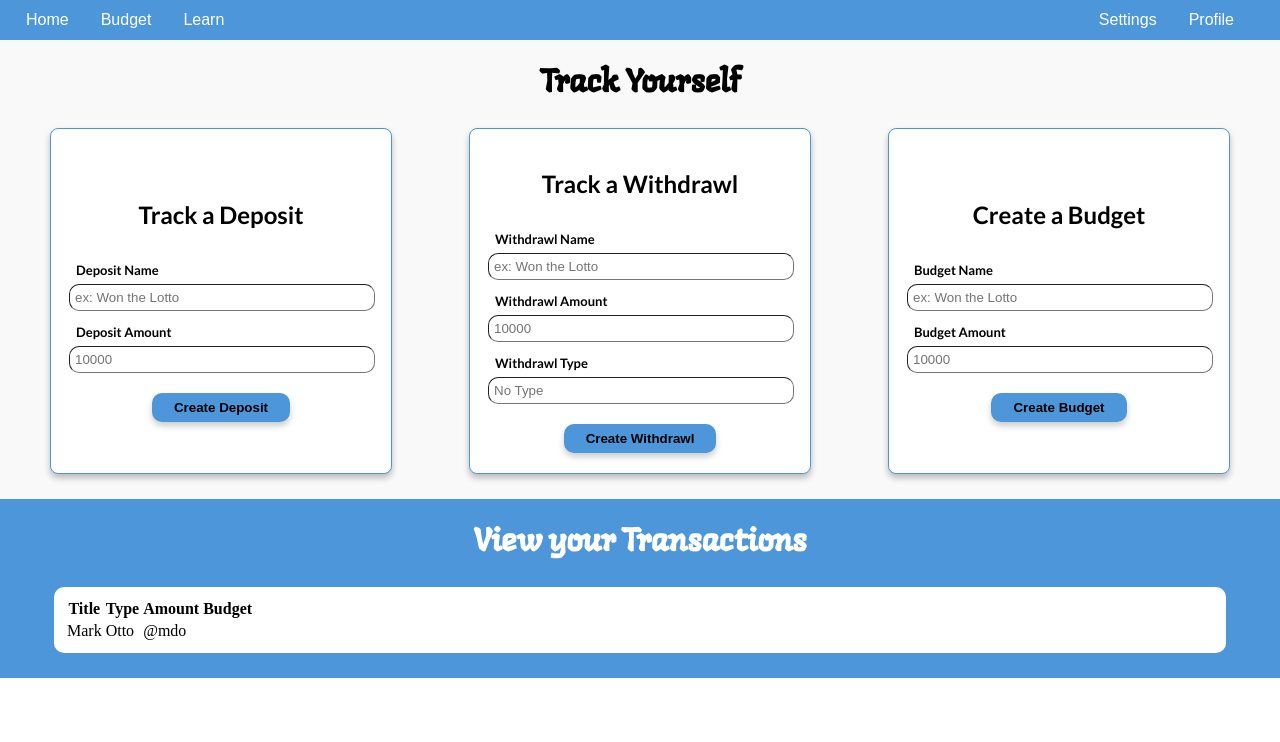
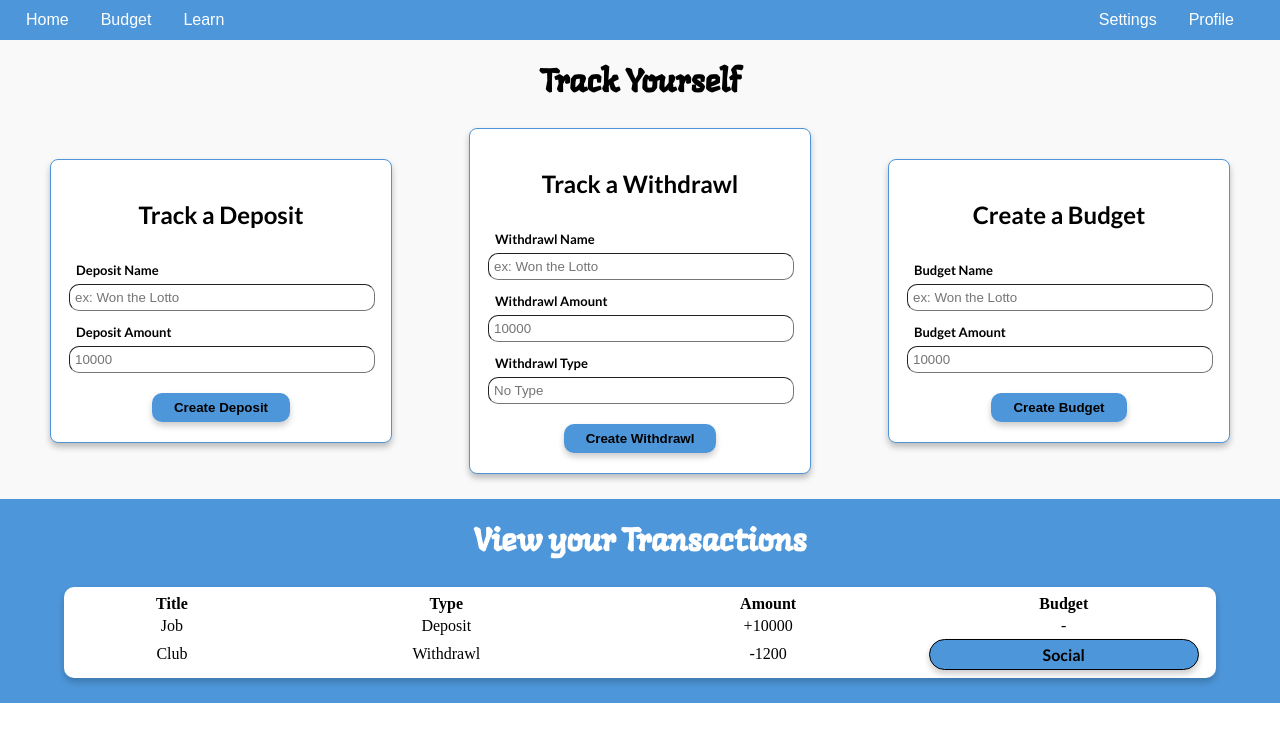
Before and after one commit to ndon01/SaveRight-Shellhacks2023, a React (Create React App) app in the folder Client/webreact/: page / in a window 1280 px wide. Shown: the top 742 px of the page. Built offline with nearby package versions, Linux system fonts and the light colour scheme.

Commit message:
Table Elements

```diff
--- a/Client/webreact/src/Views/Authorized/Home/Home.js
+++ b/Client/webreact/src/Views/Authorized/Home/Home.js
@@ -114,9 +114,9 @@ function Home() {
 
         {/*Transactions Table*/}
         <div className="TransactionsTableContainer">
-          <Table striped bordered hover>
+          <Table striped bordered hover variant="dark" className="TransactionsTable">
             <thead>
-              <tr>
+              <tr className="TransactionTableRowWrapper">
                 <th>Title</th>
                 <th>Type</th>
                 <th>Amount</th>
@@ -124,10 +124,17 @@ function Home() {
               </tr>
             </thead>
             <tbody>
-              <tr>
-                <td>Mark</td>
-                <td>Otto</td>
-                <td>@mdo</td>
+              <tr className="TransactionTableRowWrapper">
+                <td>Job</td>
+                <td>Deposit</td>
+                <td>+10000</td>
+                <td>-</td>
+              </tr>
+              <tr className="TransactionTableRowWrapper">
+                <td>Club</td>
+                <td>Withdrawl</td>
+                <td>-1200</td>
+                <td><div className="BudgetStickerContainer">Social</div></td>
               </tr>
             </tbody>
           </Table>
--- a/Client/webreact/src/Views/Authorized/Home/Style.css
+++ b/Client/webreact/src/Views/Authorized/Home/Style.css
@@ -21,7 +21,7 @@
     display: flex;
     flex-direction: row;
     justify-content: space-between;
-
+    align-items: center;
     padding-bottom: 25px;
     padding-left: 50px;
     padding-right: 50px;
@@ -47,7 +47,7 @@
     padding: 20px;
     width: 300px;
     box-shadow: 0px 4px 6px rgba(0, 0, 0, 0.25);
-
+    height: fit-content;
     display: flex;
     flex-direction: column;
     justify-content: center;
@@ -128,7 +128,40 @@
 .TransactionsTableContainer {
     background-color: #FFFFFF;
     border-radius: 10px;
-    padding: 10px;
+    box-shadow: 0px 4px 6px rgba(0, 0, 0, 0.2);
+
     width: 90%;
     margin-bottom: 25px;
 }
+
+.TransactionsTable {
+    width: 100%;
+    border: 0px solid black;
+    border-radius: 10px;
+    padding: 5px;
+}
+
+.TransactionTableRowWrapper {
+    border: 0.5px solid black;
+
+}
+
+.TransactionTableRowWrapper * {
+    padding-left: 10px;
+    padding-right: 10px;
+
+}
+
+.TransactionTableRowWrapper td {
+    text-align: center;
+}
+
+.BudgetStickerContainer {
+    background-color: #4D96D9;
+    border-radius: 100px;
+    border: 0.5px solid black;
+    padding: 5px;
+    font-family: 'Lato';
+    font-weight: 100;
+    box-shadow: 0px 4px 6px rgba(0, 0, 0, 0.2);
+}
```
